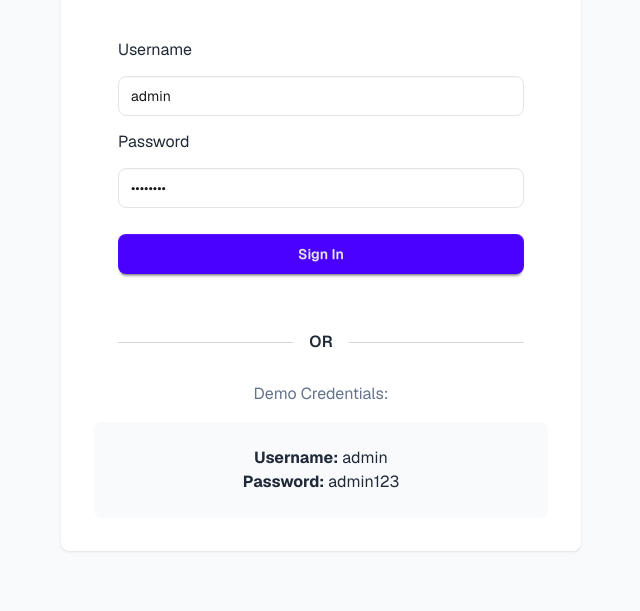
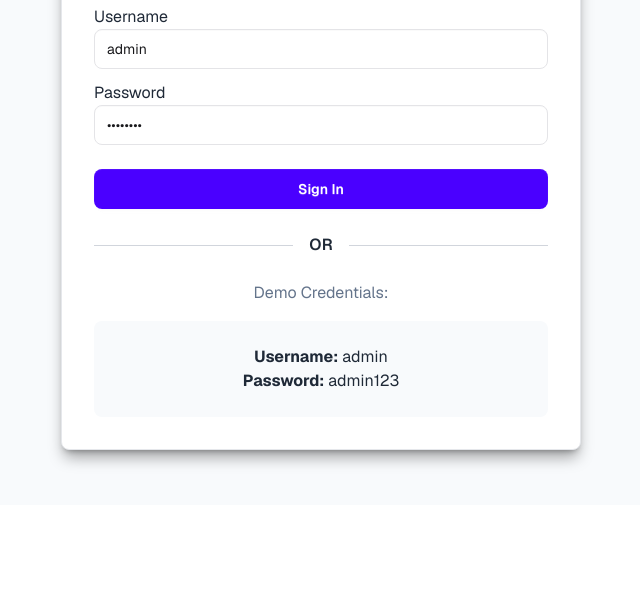
Before and after one commit to sazidhossainfahim25/assignment-05, a plain HTML site: page index.html in a window 1280 px wide. Shown: the part 295-906 px from the top of the page, without its empty margins (319-959 px from the left). After the commit the page ends 800 px from the top, so only its background shows below. Drawn offline with nearby package versions, Linux system fonts and the light colour scheme.

Commit message:
html login page some correction

```diff
--- a/index.html
+++ b/index.html
@@ -18,30 +18,35 @@
 </head>
 <body >
   <!-- ==================== signin div start ======================== -->
-  <div class="sign_in_area w-full max-w-[1600px] py-[60px] min-h-screen bg-[#F8FAFC] mx-auto flex items-center justify-center">
+    <div class="sign_in_area w-full max-w-[1600px] min-h-screen bg-[#F8FAFC] mx-auto flex items-center justify-center">
+
   <!-- chaild div start -->
-    <div class="login_from w-[520px] p-[32px] gap-[24px] bg-[#FFF] border border-[#FFF] shadow-sm shadow-[#00000014] mx-auto rounded-lg ">
+  <div class="login_from w-full max-w-[520px] p-[32px] bg-[#FFF] border border-[#E5E7EB] shadow-lg shadow-[#0000005b] mx-auto rounded-lg">
+
     <div class="logo-ara text-center">
       <img src="assets/github-logo.png" class="mx-auto" alt="">
-        <h2 class="text-[#1F2937] font-semibold text-[24px] pt-[24px] ">GitHub Issues Tracker</h2>
-        <p class="text-[#64748B] font-normal text-[16px] pt-[4px] ">Sign in to manage your issues</p>
+      <h2 class="text-[#1F2937] font-semibold text-[24px] pt-[24px]">GitHub Issues Tracker</h2>
+      <p class="text-[#64748B] font-normal text-[16px] pt-[4px]">Sign in to manage your issues</p>
     </div>
-          <!--================= form start here ================-->
+
+    <!-- form start -->
     <div class="form-area pt-6">
-      <div
-        class="card w-full"
-      >
-        <div class="card-body">
-          <fieldset class="fieldset space-y-2">
-            <label class="label text-[#1F2937] font-normal text-[16px]">Username</label>
+
+      <div class="w-full">
+        <div class="p-0">
+
+          <fieldset class="space-y-3">
+
+            <label class="text-[#1F2937] text-[16px]">Username</label>
             <input
               id="input-name"
-              type=" text"
+              type="text"
               class="input rounded-[8px] w-full bg-[#FFF] border-[#E4E4E7]"
               placeholder="Enter Username"
               value="admin"
             />
-            <label class="label text-[#1F2937] font-normal text-[16px]">Password</label>
+
+            <label class="text-[#1F2937] text-[16px]">Password</label>
             <input
               id="input-pin"
               type="password"
@@ -50,32 +55,43 @@
               value="admin123"
               maxlength="8"
             />
+
             <button
               id="login-btn"
-              class="btn btn-neutral mt-3 bg-[#4A00FF] border-none rounded-[8px] cursor-pointer"
+              class="btn w-full mt-3 bg-[#4A00FF] text-white border-none rounded-[8px]"
             >
               Sign In
             </button>
+
           </fieldset>
+
         </div>
       </div>
+
     </div>
-    <!--================= form End here ================-->
-    <div class="flex items-center my-1 p-[24px]">
+    <!-- form end -->
+
+    <!-- OR section -->
+    <div class="flex items-center my-6">
       <div class="flex-grow border-t border-gray-300"></div>
       <span class="mx-4 text-[#1F2937] font-semibold">OR</span>
       <div class="flex-grow border-t border-gray-300"></div>
     </div>
+
     <!-- Demo Credentials -->
-   <div class="Demo Credentials text-center">
+    <div class="text-center">
       <h2 class="pb-4 text-[#64748B]">Demo Credentials:</h2>
-    <div class="bg-[#F8FAFC] rounded-lg p-[24px] text-center ">
+
+      <div class="bg-[#F8FAFC] rounded-lg p-[24px]">
         <p class="text-[#1F2937] text-[16px]"><span class="font-bold">Username:</span> admin</p>
         <p class="text-[#1F2937] text-[16px]"><span class="font-bold">Password:</span> admin123</p>
       </div>
+
     </div>
+
   </div>
   <!-- chaild div end -->
+
 </div>
   <!-- ============================ signin div end============================ -->
    <script src="signin.js"></script>
--- a/signin.js
+++ b/signin.js
@@ -1,17 +1,15 @@
 /* sign in js code start here */
 const loginBtn = document.getElementById("login-btn");
 
-loginBtn.addEventListener("click", function(){
+loginBtn.addEventListener("click", function () {
+  const username = document.getElementById("input-name").value;
+  const password = document.getElementById("input-pin").value;
 
-const username = document.getElementById("input-name").value;
-const password = document.getElementById("input-pin").value;
-
-if(username === "admin" && password === "admin123"){
+  if (username === "admin" && password === "admin123") {
     alert("Login Successful");
     window.location.href = "home.html";
-}
-else{
+  } else {
     alert("Wrong Username or Password");
-}
+  }
 });
 /* sign in js code end here */
```
Lines whose indentation alone changed are shown as unchanged.
